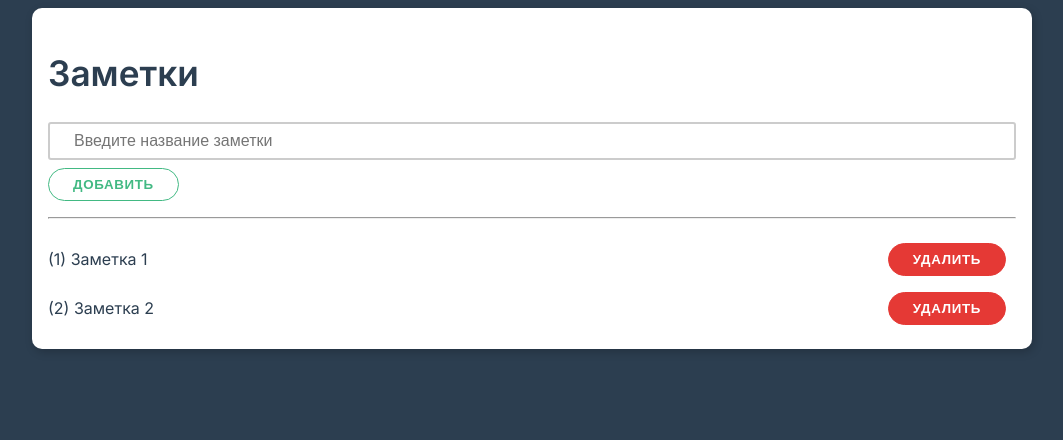
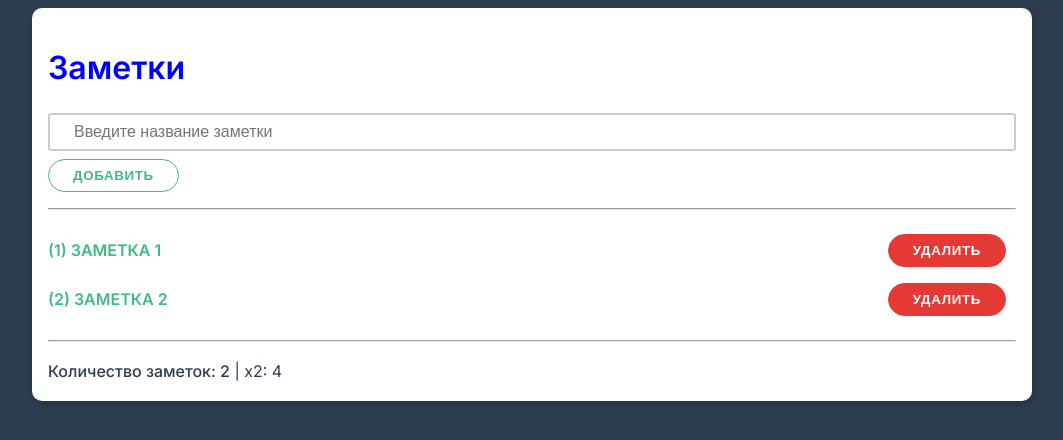
Before and after one commit to svyat1234/VUELessons, a plain HTML site: page index.html in a window 1280 px wide. Shown: the whole page, without its empty margins (108-1171 px from the left). Drawn offline with nearby package versions, Linux system fonts and the light colour scheme.

Commit message:
второе приложение (с примерами работы vue)

```diff
--- a/app.js
+++ b/app.js
@@ -17,10 +17,24 @@ const App = {
                 this.appInputValue = ''
             }
         },
+        toUpperCase(item) {
+            return item.toUpperCase()
+        },
         removeAppNote(index) {
             this.appNotes.splice(index, 1)
         }
     },
+    computed: {
+        doubleCountComputed() {
+            console.log(this.appNotes);
+            return this.appNotes.length * 2
+        },
+    },
+    watch: {
+        appInputValue(value) {
+            console.log(value);
+        }
+    }
 }
 
 Vue.createApp(App).mount('#app')
--- a/css/theme.css
+++ b/css/theme.css
@@ -59,10 +59,12 @@ h3 {
     font-size: 1.35rem;
 }
 
-/*.primary {*/
-/*    color: #42b983;*/
-/*}*/
-
+.primary {
+    color: #42b983;
+}
+.bold {
+    font-weight: bold;
+}
 /*.danger {*/
 /*    color: #e53935;*/
 /*}*/
--- a/index.html
+++ b/index.html
@@ -12,24 +12,31 @@
 
     <div class="container" id="app">
         <div class="card">
-            <h1>{{ title }}</h1>
+            <h1 :style="{
+                color: appInputValue.length > 5 ? 'red' : 'blue',
+                fontSize: appInputValue.length < 6 ? '2rem' : '1.5rem'
+            }">{{ title }}</h1>
             <div class="form-control">
                 <input
                     type="text"
-                    v-bind:placeholder="appPlaceholder"
-                    v-bind:value="appInputValue"
-                    v-on:input="appInputChanger"
-                    v-on:keypress.enter="addNewAppNote"
+                    :placeholder="appPlaceholder"
+                    v-model="appInputValue"
+                    @keypress.enter="addNewAppNote"
                 >
             </div>
             <!-- /.form-control -->
-            <button class="btn" v-on:click="addNewAppNote">Добавить</button>
+            <button class="btn" @click="addNewAppNote">Добавить</button>
             <hr>
             <ul class="list" v-if="appNotes.length !== 0">
                 <li class="list-item" v-for="(myNote, i) in appNotes">
-                    ({{ i + 1 }}) {{ myNote }}
-                    <button class="btn danger" v-on:click="removeAppNote(i)">Удалить</button>
+                    <span :class="[
+                    'primary',
+                    {'bold': myNote.length > 5}
+                    ]">({{ i + 1 }}) {{ toUpperCase(myNote) }}</span>
+                    <button class="btn danger" @click="removeAppNote(i)">Удалить</button>
                 </li>
+                <hr>
+                <strong>Количество заметок: {{ appNotes.length }}</strong> | x2: {{ doubleCountComputed }}
             </ul>
             <div v-else>Заметок пока нет.</div>
         </div>
```
